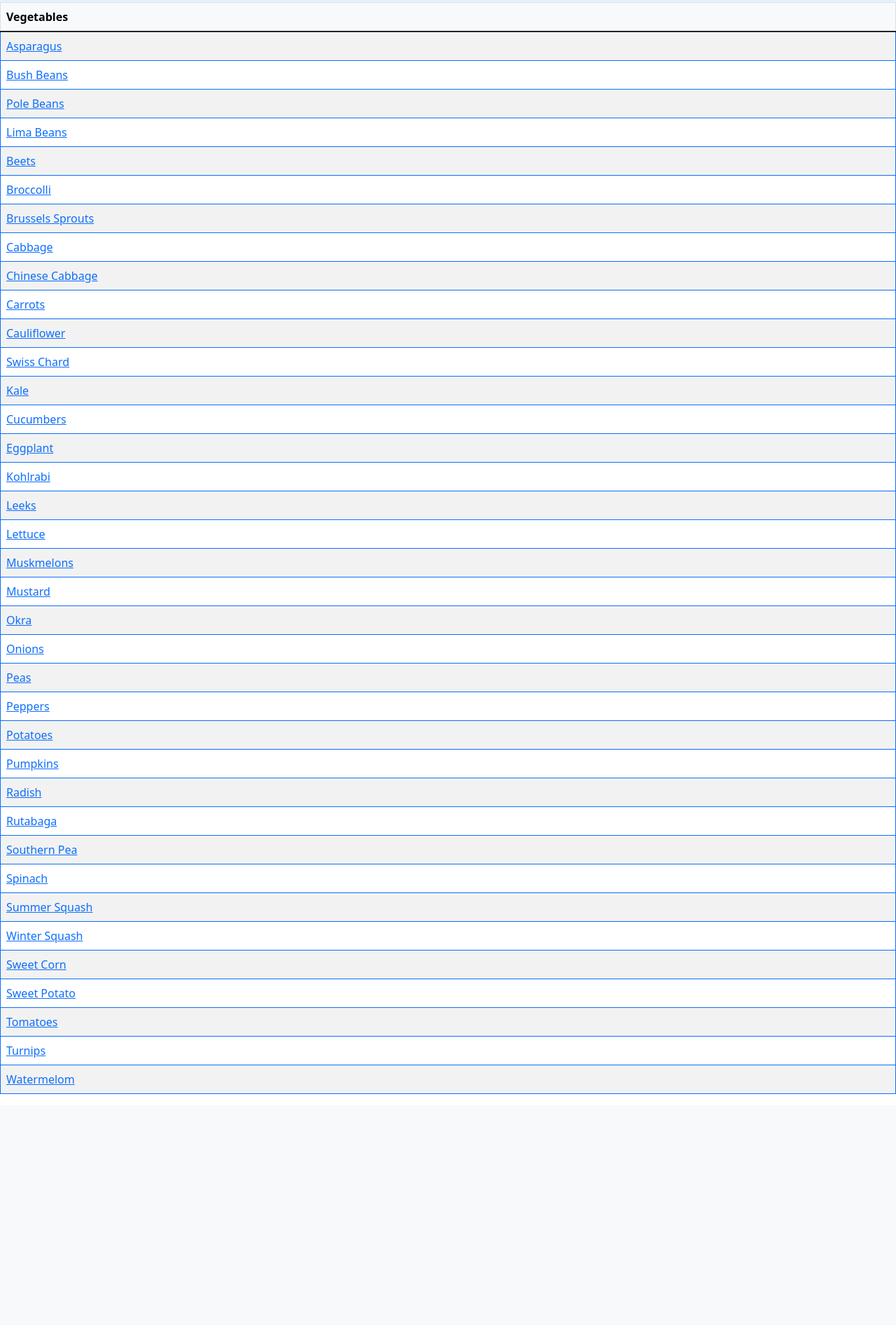
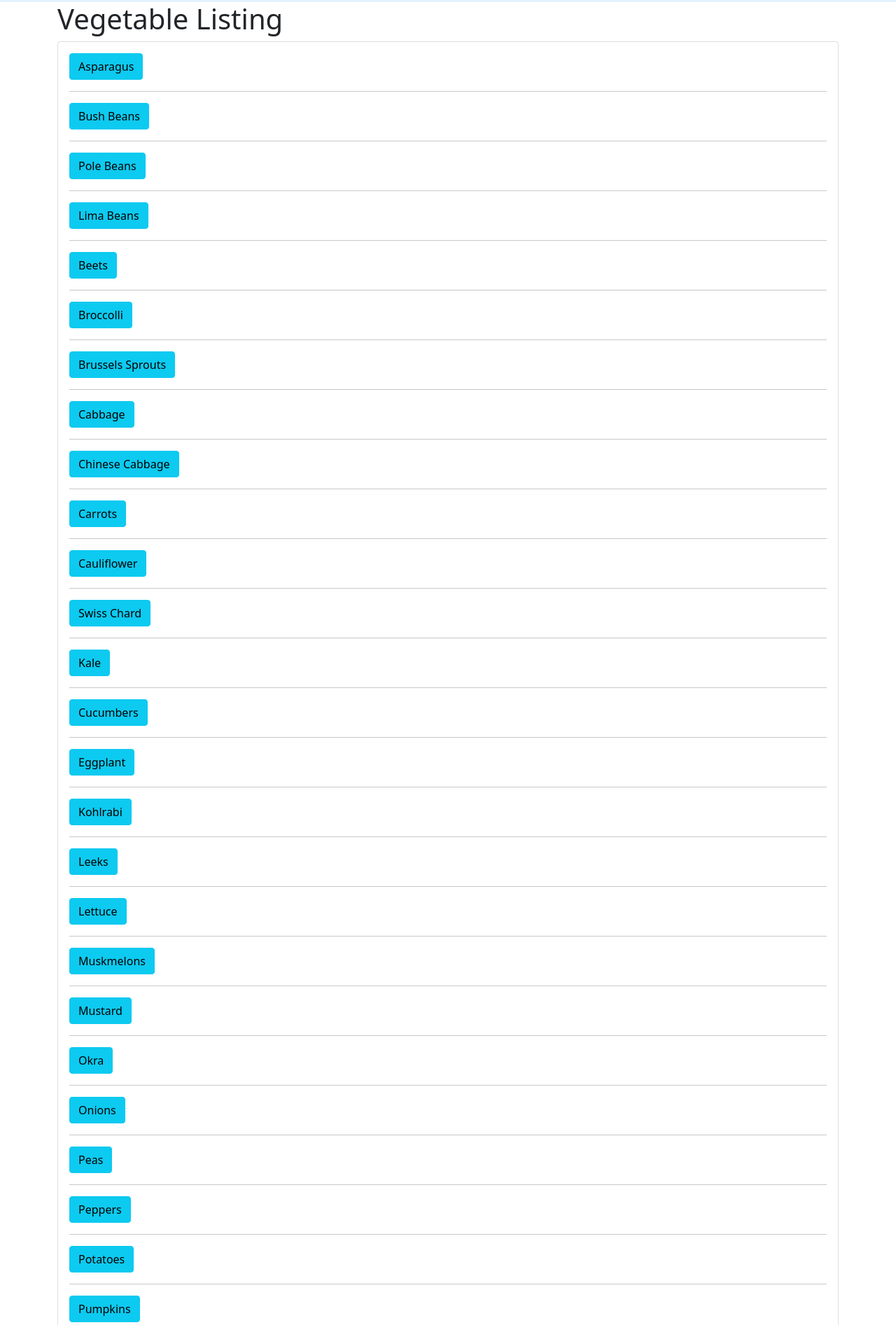
Before and after one commit to toquothty/garden-planner, a Flask app: page /list in a window 1280 px wide. Shown: the part 53-1946 px from the top of the page at 70% size. Before the commit the page ends 1616 px from the top, so only its background shows below. Run offline with Flask 2, Linux system fonts and the light colour scheme; data comes from the database, SQL or seed files in the repository.

Commit message:
Changed from table to buttons

```diff
--- a/templates/list.html
+++ b/templates/list.html
@@ -2,17 +2,17 @@
 
 
 {% block body %}
-<div class="content">
-    <div class="table-responsive">
-        <table class="table table-striped table-hover table-bordered border-primary align-middle">
-            <thead class="table-light">
-                <th>Vegetables</th>
-            </thead>
+<div class="container">
+    <div class="row">
+        <div class="col">
+            <h1>Vegetable Listing</h1>
+            <div class="card">
+                <div class="card-body">
                     {% for item in vegetables %}
-            <tr>
-                <td><a href="/list/{{item.vegetable}}">{{ item.vegetable
-                        }}</a></td>
-            </tr>
+                    <a ref="/list/{{ key }}" class="btn btn-info" role="button">{{ item.vegetable
+                        }}</a>
+                    <hr>
+
                     {% endfor %}
                     </table>
                 </div>
```
Lines whose indentation alone changed are shown as unchanged.
